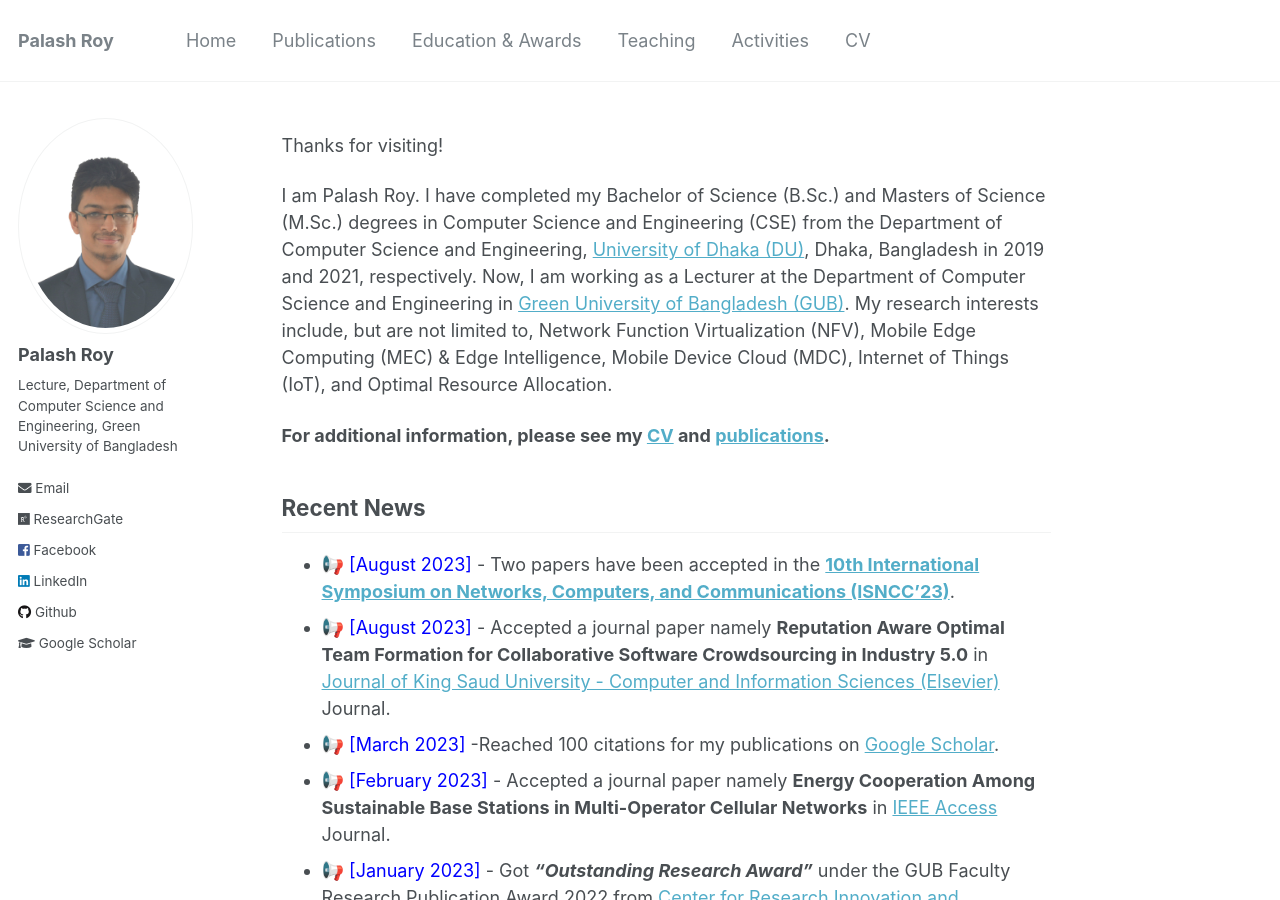
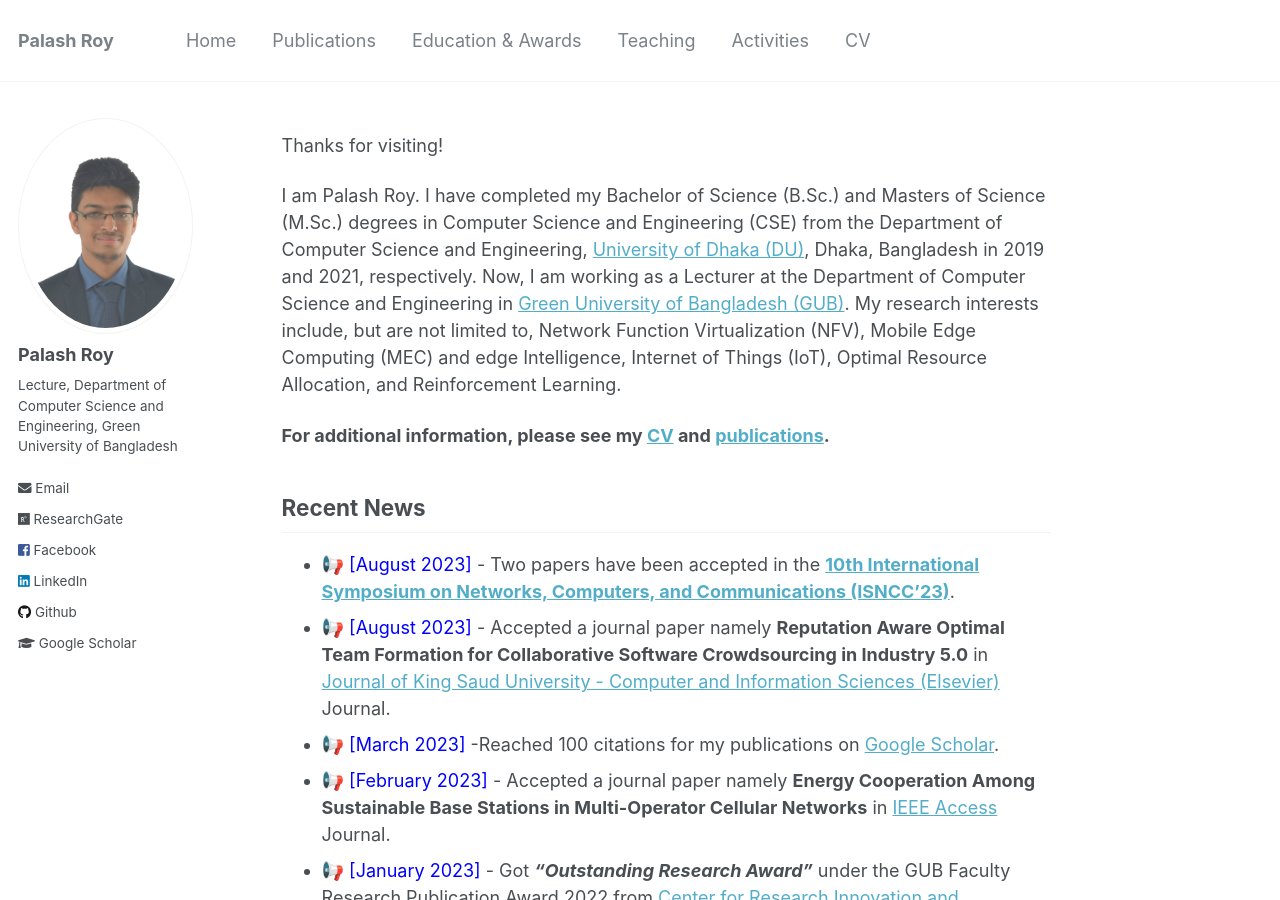
Before and after one commit to PalashRoy975/PalashRoy975.github.io, a Jekyll site: the page built from _pages/about.md, in a window 1280 px wide and 900 px high. Built offline with Jekyll 4.4.1, drawn with Linux system fonts in a browser that asks for light colours.

Commit message:
Update about.md

```diff
--- a/_pages/about.md
+++ b/_pages/about.md
@@ -11,7 +11,7 @@ redirect_from:
 Thanks for visiting!
 
 
-I am Palash Roy. I have completed my Bachelor of Science (B.Sc.) and Masters of Science (M.Sc.) degrees in Computer Science and Engineering (CSE) from the Department of Computer Science and Engineering, [University of Dhaka (DU)](https://www.du.ac.bd/), Dhaka, Bangladesh in 2019 and 2021, respectively. Now, I am working as a Lecturer at the Department of Computer Science and Engineering in [Green University of Bangladesh (GUB)](https://green.edu.bd/). My research interests include, but are not limited to, Network Function Virtualization (NFV), Mobile Edge Computing (MEC) & Edge Intelligence, Mobile Device Cloud (MDC), Internet of Things (IoT), and Optimal Resource Allocation.
+I am Palash Roy. I have completed my Bachelor of Science (B.Sc.) and Masters of Science (M.Sc.) degrees in Computer Science and Engineering (CSE) from the Department of Computer Science and Engineering, [University of Dhaka (DU)](https://www.du.ac.bd/), Dhaka, Bangladesh in 2019 and 2021, respectively. Now, I am working as a Lecturer at the Department of Computer Science and Engineering in [Green University of Bangladesh (GUB)](https://green.edu.bd/). My research interests include, but are not limited to, Network Function Virtualization (NFV), Mobile Edge Computing (MEC) and edge Intelligence, Internet of Things (IoT), Optimal Resource Allocation, and Reinforcement Learning.
 
 **For additional information, please see my [CV](https://PalashRoy975.github.io/cv/) and [publications](https://PalashRoy975.github.io/publications/).**
 
```
